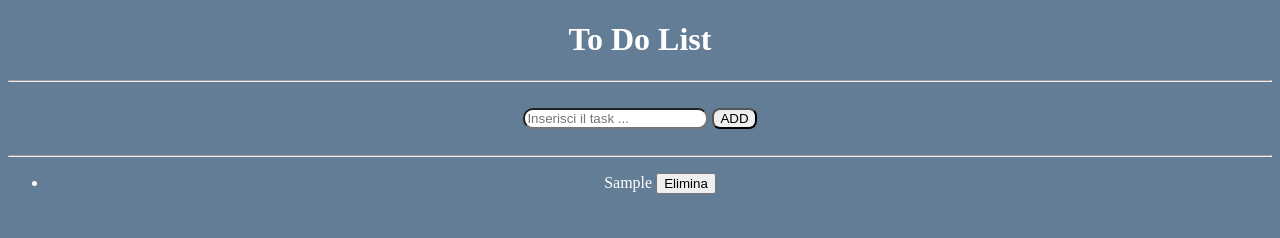
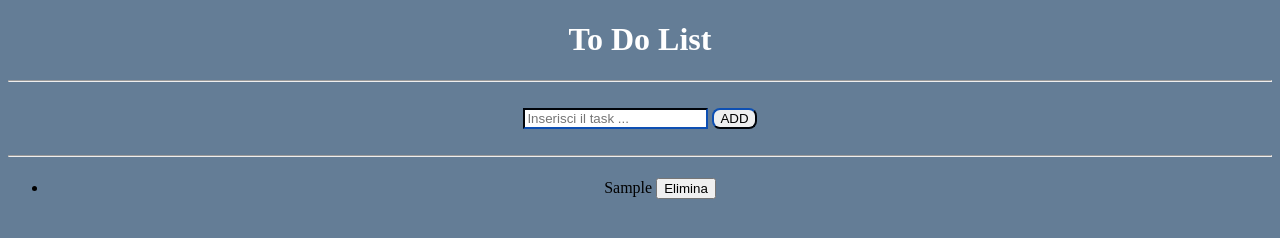
Before and after one commit to Fepe3456/prjJavaScript, a plain HTML site: page toDoList/index.html in a window 1280 px wide. Both pictures are taken after typing "Sample" into the empty fields and a click on the button "ADD". Drawn offline with Linux system fonts and the light colour scheme.

Commit message:
css modificato in to-do-list

```diff
--- a/toDoList/style.css
+++ b/toDoList/style.css
@@ -12,6 +12,7 @@ hr{
 
 #add-btn{
     border-radius: 8px;
+    border-color: rgb(7, 42, 95);
 }
 #add-btn:hover{
     transform: scale(1.1);
@@ -20,8 +21,13 @@ hr{
 }
 
 #task{
-    border-radius: 10px;
+    border-color: rgb(7, 42, 95);
 }
 #task:focus{
     background-color: lightblue;
 }
+
+#listaTasks li{
+    padding: 5px;
+    color: black;
+}
```
